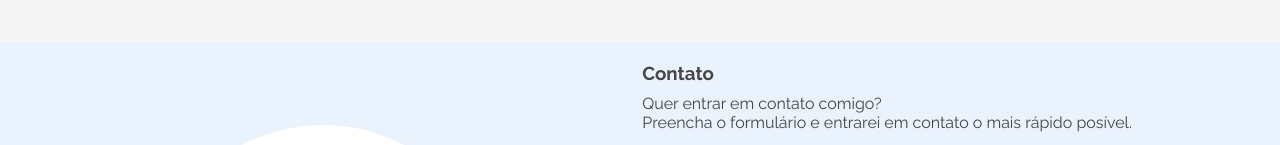
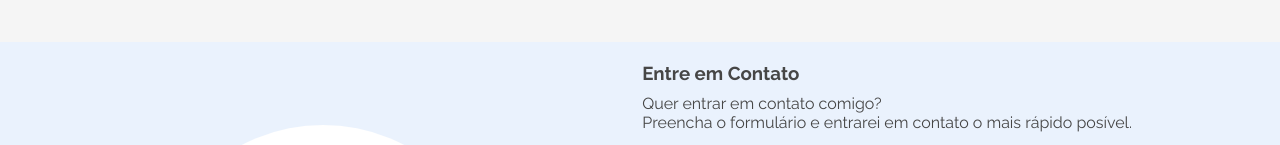
Before and after one commit to WillianGomes949/Challenge-Alura-PT-6, a plain HTML site: page index.html in a window 1280 px wide. Shown: the part 3124-3269 px from the top of the page. Drawn offline with nearby package versions, Linux system fonts and the light colour scheme.

Commit message:
mundaça no contato

```diff
--- a/index.html
+++ b/index.html
@@ -167,7 +167,7 @@
                     <lottie-player src="assets/Animation - 1713365666460 (1).json" background="transparent" speed="1" loop="true" autoplay="true" style="max-width: 350px; max-height: 350px; border-radius: 50%; overflow: hidden;"></lottie-player>
                 </div>
                 <div class="box_contato">
-                    <h3>Contato</h3>
+                    <h3>Entre em Contato</h3>
                     <p>Quer entrar em contato comigo? <br> Preencha o formulário e entrarei em contato o mais rápido posível.
                     </p>
                     <form>
```
